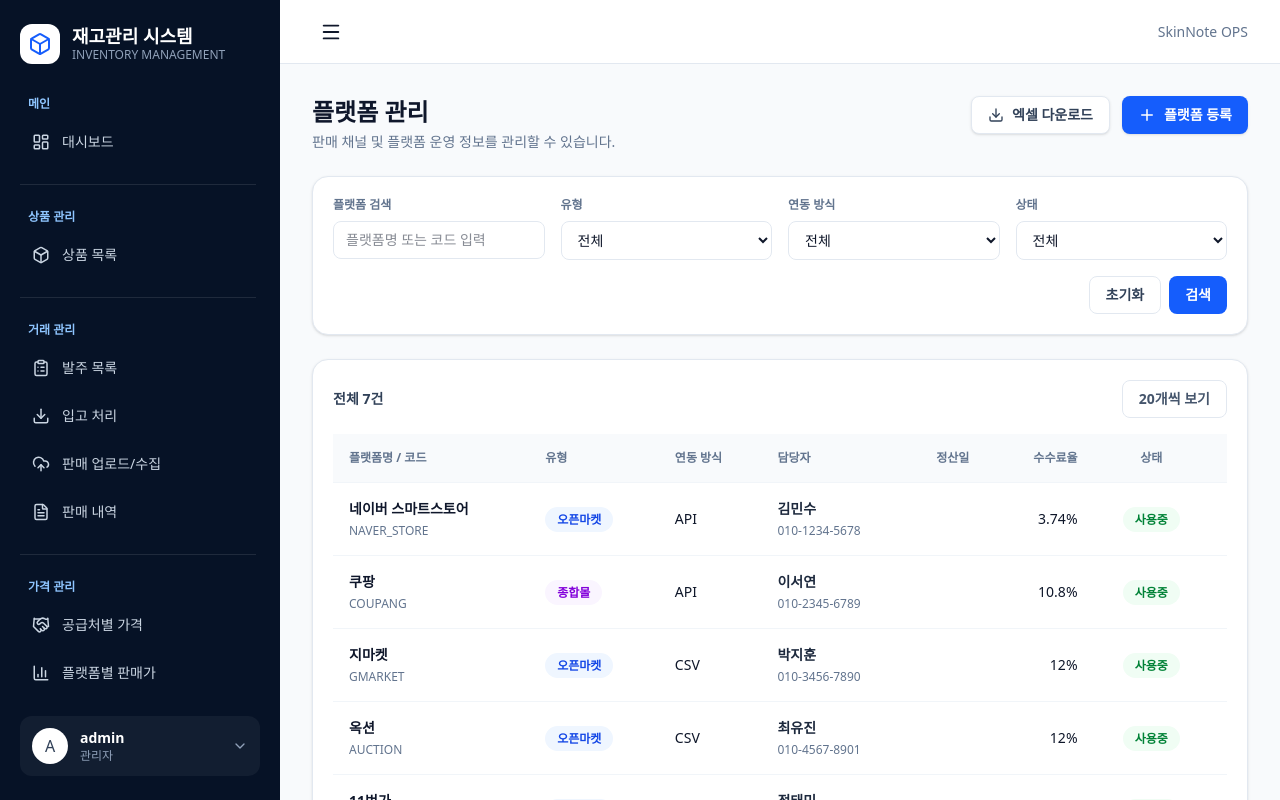
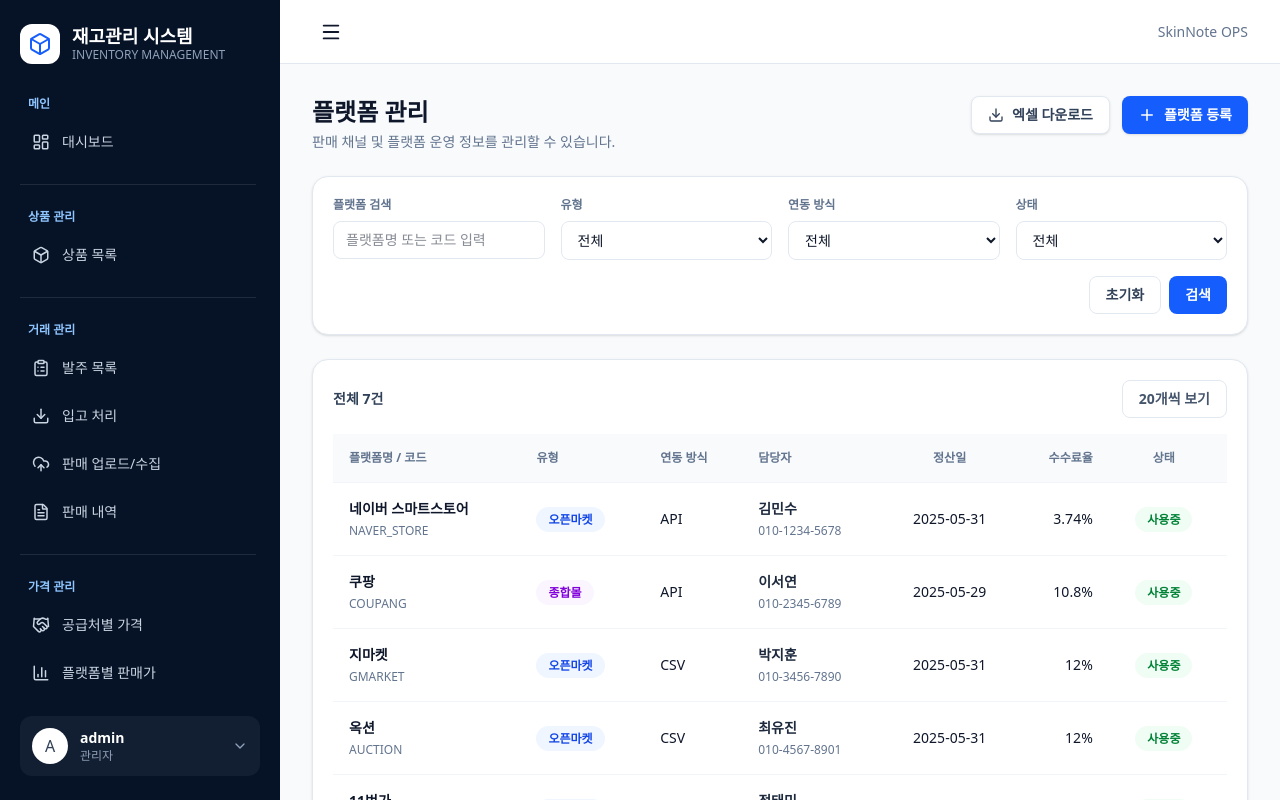
Before and after one commit to whan1569/SkinNote_OPS, a Next.js app in the folder frontend/: page /platforms in a window 1280 px wide. Shown: the top 800 px of the page. Built offline with nearby package versions, Linux system fonts and the light colour scheme.

Commit message:
Update mock.ts

```diff
--- a/frontend/app/platforms/features/mock.ts
+++ b/frontend/app/platforms/features/mock.ts
@@ -3,7 +3,6 @@ import {
   INTEGRATION_TYPES,
   PLATFORM_STATUSES,
   PLATFORM_TYPES,
-  SETTLEMENT_CYCLES,
 } from "./constants";
 
 export const platforms: Platform[] = [
@@ -15,7 +14,7 @@ export const platforms: Platform[] = [
     integrationType: "API",
     managerName: "김민수",
     managerPhone: "010-1234-5678",
-    settlementCycle: "월말 정산",
+    settlementDate: "2025-05-31",
     commissionRate: 3.74,
     status: "사용중",
     createdAt: "2025-03-15",
@@ -29,7 +28,7 @@ export const platforms: Platform[] = [
     integrationType: "API",
     managerName: "이서연",
     managerPhone: "010-2345-6789",
-    settlementCycle: "주간 정산",
+    settlementDate: "2025-05-29",
     commissionRate: 10.8,
     status: "사용중",
     createdAt: "2025-03-18",
@@ -43,7 +42,7 @@ export const platforms: Platform[] = [
     integrationType: "CSV",
     managerName: "박지훈",
     managerPhone: "010-3456-7890",
-    settlementCycle: "월말 정산",
+    settlementDate: "2025-05-31",
     commissionRate: 12.0,
     status: "사용중",
     createdAt: "2025-03-20",
@@ -57,7 +56,7 @@ export const platforms: Platform[] = [
     integrationType: "CSV",
     managerName: "최유진",
     managerPhone: "010-4567-8901",
-    settlementCycle: "월말 정산",
+    settlementDate: "2025-05-31",
     commissionRate: 12.0,
     status: "사용중",
     createdAt: "2025-03-22",
@@ -71,7 +70,7 @@ export const platforms: Platform[] = [
     integrationType: "API",
     managerName: "정태민",
     managerPhone: "010-5678-9012",
-    settlementCycle: "월말 정산",
+    settlementDate: "2025-05-31",
     commissionRate: 13.0,
     status: "사용중",
     createdAt: "2025-03-25",
@@ -85,7 +84,7 @@ export const platforms: Platform[] = [
     integrationType: "API",
     managerName: "오세훈",
     managerPhone: "010-7890-1234",
-    settlementCycle: "익월 말 정산",
+    settlementDate: "2025-06-30",
     commissionRate: 0,
     status: "사용중",
     createdAt: "2025-04-01",
@@ -99,7 +98,7 @@ export const platforms: Platform[] = [
     integrationType: "수동",
     managerName: "한지민",
     managerPhone: "010-8901-2345",
-    settlementCycle: "월말 정산",
+    settlementDate: "2025-05-31",
     commissionRate: 0,
     status: "비활성",
     createdAt: "2025-04-05",
@@ -110,4 +109,3 @@ export const platforms: Platform[] = [
 export const platformStatuses = PLATFORM_STATUSES;
 export const platformTypes = PLATFORM_TYPES;
 export const integrationTypes = INTEGRATION_TYPES;
-export const settlementCycles = SETTLEMENT_CYCLES;
```
